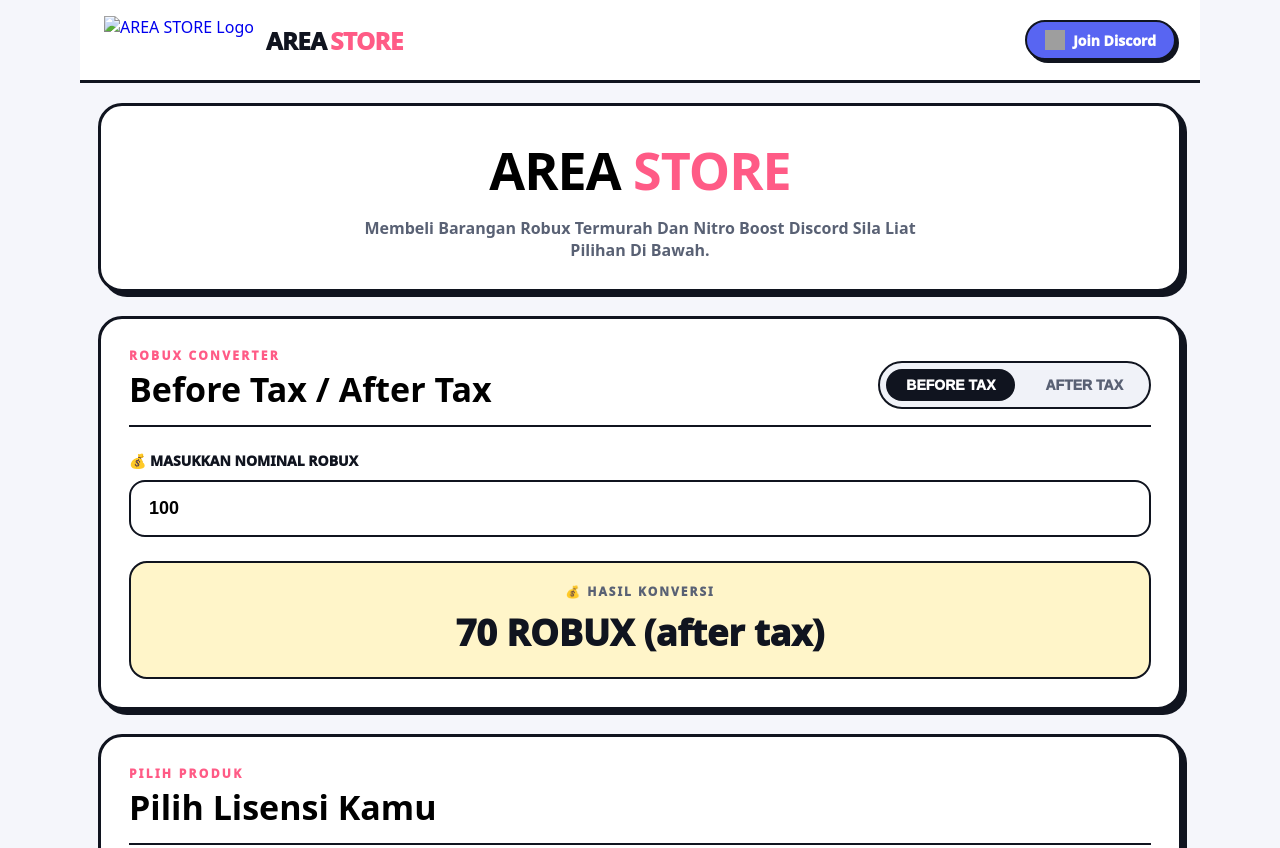
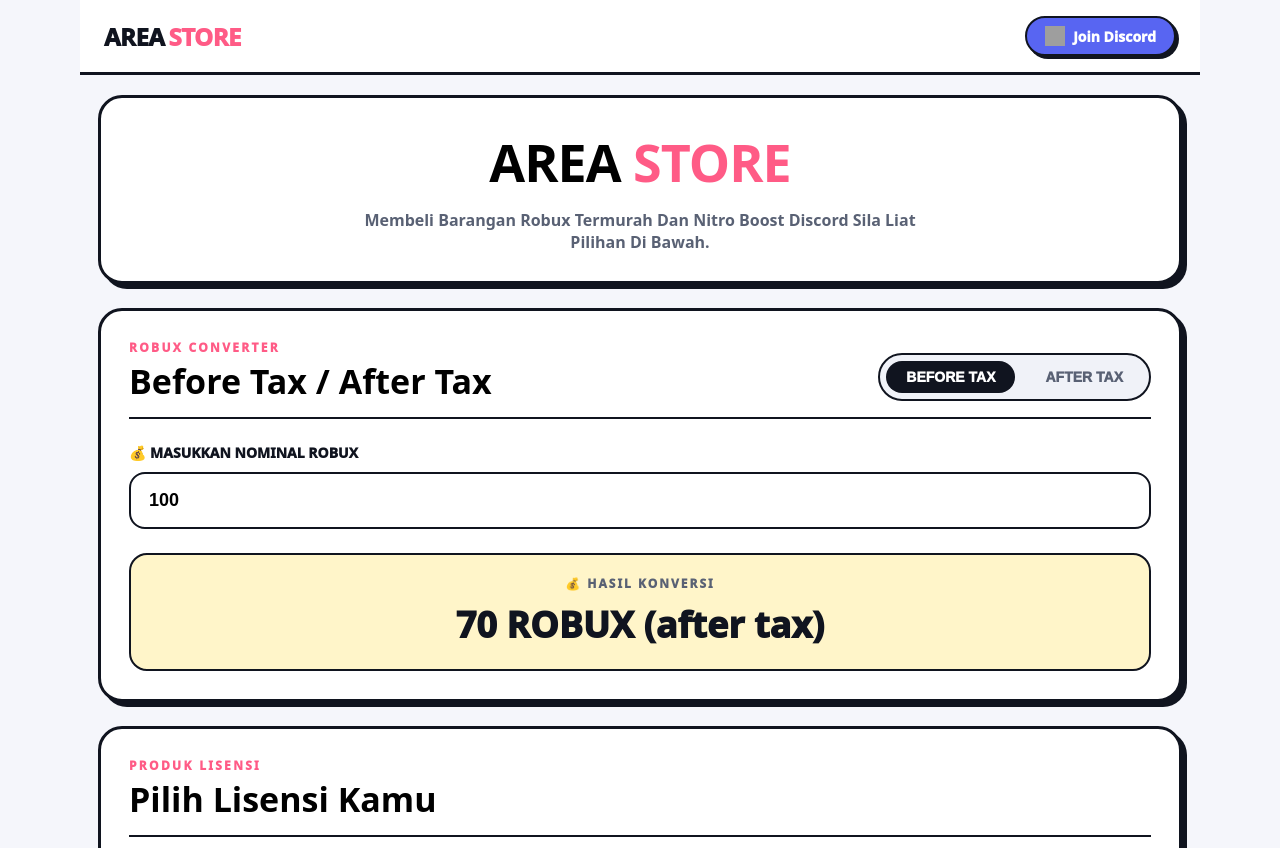
Before and after one commit to Fiqqzr7-Exploits/AREA-STORE, a plain HTML site: page index.html in a window 1280 px wide. Shown: the top 848 px of the page. Drawn offline with Linux system fonts and the light colour scheme; grey boxes are pictures that could not be loaded.

Commit message:
Update index.html

```diff
--- a/index.html
+++ b/index.html
@@ -3,9 +3,8 @@
 <head>
     <meta charset="utf-8">
     <meta name="viewport" content="width=device-width, initial-scale=1">
-    <link rel="icon" type="image/png" href="https://raw.githubusercontent.com/Fiqqzr7-Exploits/FIQQZR7-COMMUNITY-/beab59dab79f6a9f857c7df89a64ef57f08ff110/file_00000000d504720ba1e5f37bb534caf2.png">
-    <link rel="shortcut icon" type="image/png" href="https://raw.githubusercontent.com/Fiqqzr7-Exploits/FIQQZR7-COMMUNITY-/beab59dab79f6a9f857c7df89a64ef57f08ff110/file_00000000d504720ba1e5f37bb534caf2.png">
-    <link rel="apple-touch-icon" href="https://raw.githubusercontent.com/Fiqqzr7-Exploits/FIQQZR7-COMMUNITY-/beab59dab79f6a9f857c7df89a64ef57f08ff110/file_00000000d504720ba1e5f37bb534caf2.png">
+    <link rel="icon" type="image/svg+xml" href="https://cdn-icons-png.flaticon.com/512/5968/5968756.png">
+    <link rel="shortcut icon" type="image/svg+xml" href="https://cdn-icons-png.flaticon.com/512/5968/5968756.png">
     <title>AREA STORE</title>
     <style>
         * {
@@ -39,27 +38,19 @@
         }
 
         .app-brand {
-            display: flex;
-            align-items: center;
-            gap: 12px;
-            text-decoration: none;
-        }
-        .brand-logo {
-            height: 48px;
-            width: auto;
-            display: block;
-        }
-        .brand-text {
             display: inline-flex;
             align-items: baseline;
             gap: 4px;
+            text-decoration: none;
             font-size: 24px;
             font-weight: 1000;
             letter-spacing: -0.5px;
         }
+
         .brand-main {
             color: #10141f;
         }
+
         .brand-accent {
             color: #ff5b86;
         }
@@ -96,7 +87,6 @@
             padding: 20px 18px 40px;
         }
 
-        /* Hero Section */
         .store-hero {
             border: 3px solid #10141f;
             border-radius: 24px;
@@ -242,7 +232,6 @@
             word-break: break-word;
         }
 
-        /* Products Grid */
         .products-grid {
             display: grid;
             grid-template-columns: repeat(auto-fill, minmax(280px, 1fr));
@@ -312,7 +301,6 @@
             transform: translateY(-2px);
         }
 
-        /* Discord Banner */
         .discord-banner {
             border: 3px solid #10141f;
             border-radius: 24px;
@@ -368,7 +356,6 @@
             box-shadow: 1px 1px 0 #10141f;
         }
 
-        /* Footer */
         .index-footer-clean {
             display: flex;
             justify-content: space-between;
@@ -404,21 +391,15 @@
                 flex-direction: column;
                 align-items: flex-start;
             }
-            .brand-logo {
-                height: 40px;
-            }
         }
     </style>
 </head>
 <body>
 <div class="app-shell">
     <header class="app-topbar">
-        <!-- Logo AREA STORE dari link gambar utama -->
+        <!-- Hanya teks AREA STORE, tiada logo gambar -->
         <a class="app-brand" href="#">
-            <img class="brand-logo" src="" alt="AREA STORE Logo">
-            <div class="brand-text">
-                <span class="brand-main">AREA</span><span class="brand-accent">STORE</span>
-            </div>
+            <span class="brand-main">AREA</span><span class="brand-accent">STORE</span>
         </a>
         <a class="discord-link" href="https://discord.gg/tRgfujtNw6" target="_blank">
             <img src="https://cdn-icons-png.flaticon.com/512/5968/5968756.png" alt="Discord">
@@ -427,7 +408,6 @@
     </header>
 
     <main class="app-content">
-        <!-- Hero -->
         <div class="store-hero">
             <h1>AREA <span>STORE</span></h1>
             <p>Membeli Barangan Robux Termurah Dan Nitro Boost Discord Sila Liat Pilihan Di Bawah.</p>
@@ -457,10 +437,11 @@
             </div>
         </div>
 
+        <!-- Produk -->
         <div class="calculator-card">
             <div class="section-head">
                 <div>
-                    <div class="eyebrow">PILIH PRODUK</div>
+                    <div class="eyebrow">PRODUK LISENSI</div>
                     <h2>Pilih Lisensi Kamu</h2>
                 </div>
             </div>
@@ -527,7 +508,6 @@
 
     function setMode(selected) {
         mode = selected;
-
         if (selected === "before") {
             beforeBtn.classList.add("active");
             beforeBtn.classList.remove("inactive");
@@ -541,18 +521,15 @@
             beforeBtn.classList.remove("active");
             input.placeholder = "Robux after tax";
         }
-
         calculate();
     }
 
     function calculate() {
         const value = parseFloat(input.value);
-
         if (isNaN(value)) {
             resultEl.innerText = "0 ROBUX";
             return;
         }
-
         let result;
         if (mode === "before") {
             result = Math.floor(value * 0.7);
```
